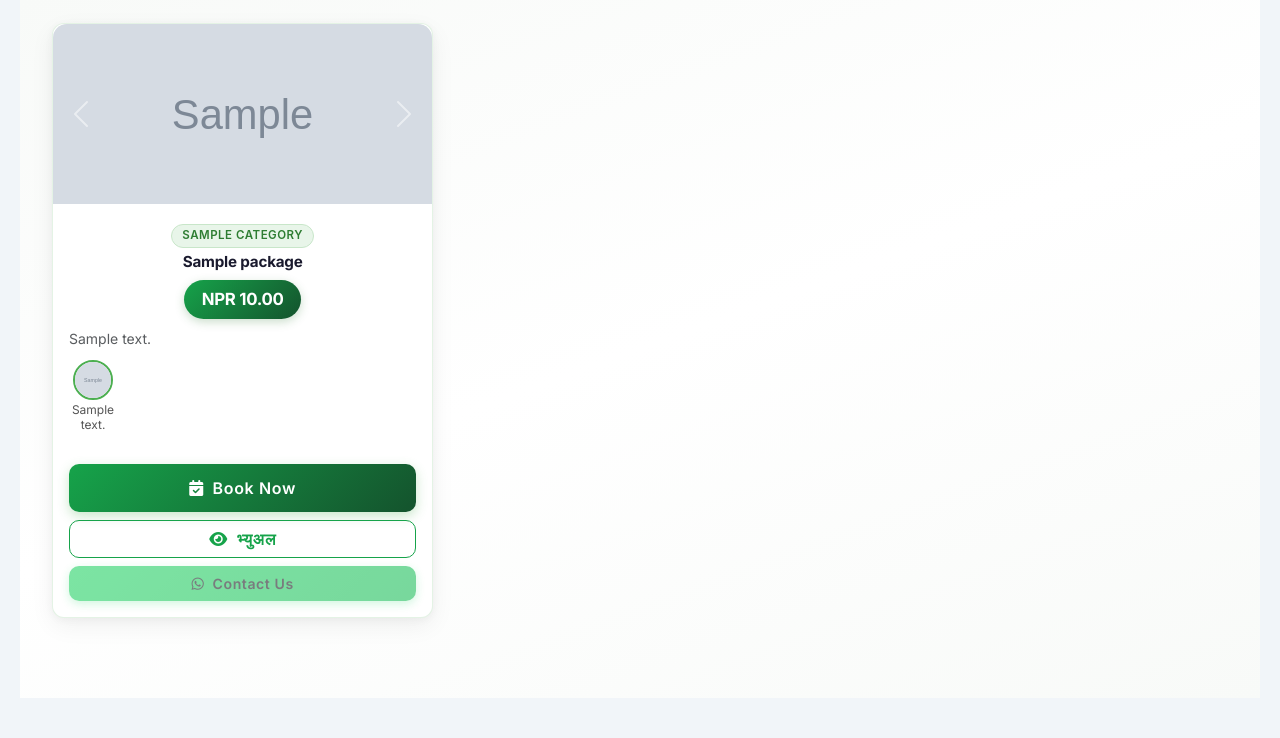
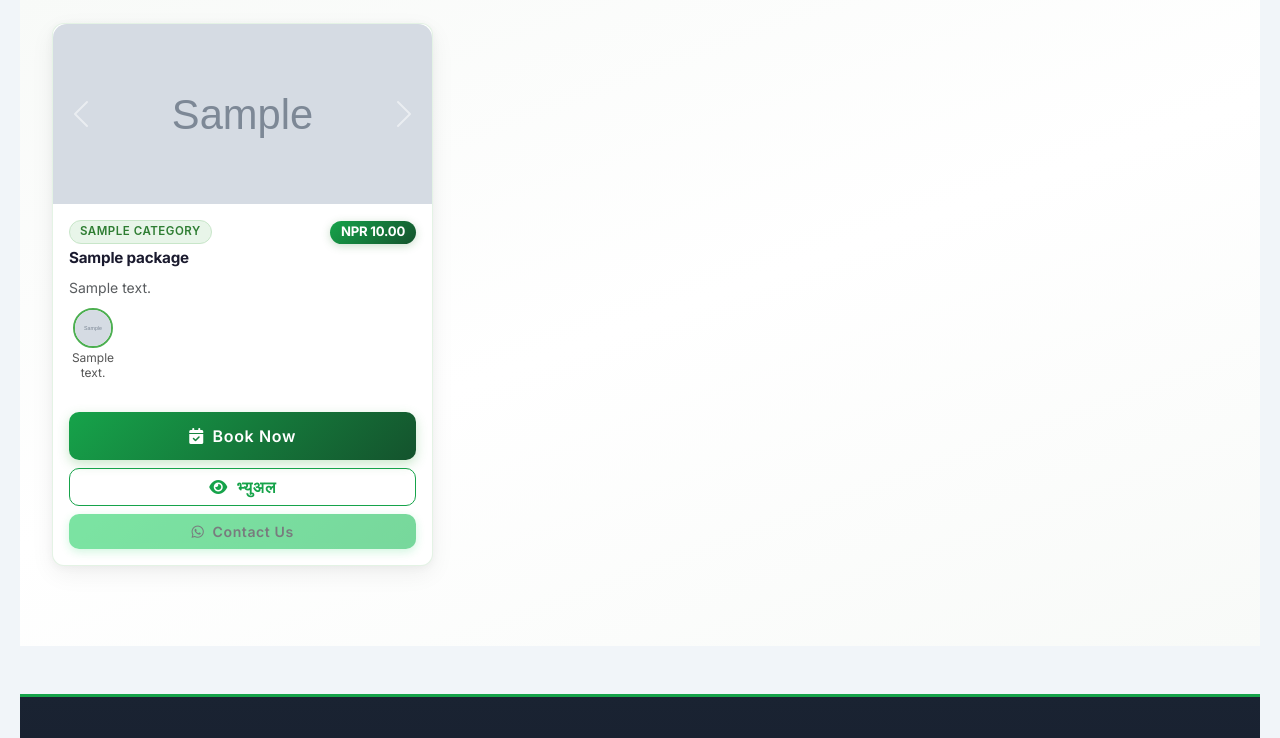
Before and after one commit to marriagestationpvtltd-lang/venubooking, a PHP site: page /packages.php in a window 1280 px wide. Shown: the part 220-958 px from the top of the page. Run offline with PHP 8.4, Linux system fonts and the light colour scheme; data comes from the database, SQL or seed files in the repository; tables that the repository leaves empty hold one stand-in row (values such as "Sample post"); grey boxes marked "Sample" are stand-in pictures; some libraries are stand-ins or nearby versions; some web fonts are replaced.

Commit message:
Fix package card price layout: compact badge in meta-row with category
Agent-Logs-Url: https://github.com/marriagestationpvtltd-lang/venubooking/sessions/110b1a1c-1a4a-4550-8be5-713dd04f2e6c

Co-authored-by: marriagestationpvtltd-lang <254104945+marriagestationpvtltd-lang@users.noreply.github.com>

```diff
--- a/css/style.css
+++ b/css/style.css
@@ -1370,6 +1370,19 @@ footer a:hover {
     box-shadow: var(--shadow-card-hover);
 }
 
+/* Card meta row: category badge (left) + price badge (right) */
+.pkg-card-meta-row {
+    display: flex;
+    align-items: center;
+    gap: 0.4rem;
+    flex-wrap: nowrap;
+}
+
+.pkg-card-meta-row .package-price {
+    margin-left: auto;
+}
+
+
 .package-name {
     font-family: var(--font-body);
     font-size: 0.95rem;
@@ -1379,21 +1392,24 @@ footer a:hover {
     line-height: 1.3;
 }
 
-/* Price block – green pill badge */
+/* Price badge – compact pill in meta row */
 .package-price {
-    display: inline-block;
+    display: inline-flex;
+    align-items: center;
     background: linear-gradient(135deg, var(--primary-green), var(--dark-green));
     border-radius: 50px;
-    padding: 0.4rem 1.1rem;
-    box-shadow: 0 3px 10px rgba(46, 125, 50, 0.25);
+    padding: 0.22rem 0.7rem;
+    box-shadow: 0 2px 8px rgba(46, 125, 50, 0.25);
+    white-space: nowrap;
+    flex-shrink: 0;
 }
 
 .package-price .price-label {
     font-family: var(--font-body);
-    font-size: 1.05rem;
-    font-weight: 800;
+    font-size: 0.82rem;
+    font-weight: 700;
     color: #ffffff;
-    letter-spacing: -0.3px;
+    letter-spacing: -0.2px;
     line-height: 1.2;
 }
 
--- a/packages.php
+++ b/packages.php
@@ -115,19 +115,17 @@ if (!empty($service_categories)) {
                                 <?php endif; ?>
                             <?php endif; ?>
                             <div class="card-body d-flex flex-column p-3">
-                                <?php if (!empty($pkg['category_name'])): ?>
-                                <div class="text-center mb-1">
-                                    <span class="pkg-category-badge"><?php echo htmlspecialchars($pkg['category_name'], ENT_QUOTES, 'UTF-8'); ?></span>
-                                </div>
-                                <?php endif; ?>
-                                <h5 class="package-name text-center mb-2">
-                                    <?php echo htmlspecialchars($pkg['name']); ?>
-                                </h5>
-                                <div class="text-center mb-2">
-                                    <div class="package-price d-inline-block">
+                                <div class="pkg-card-meta-row mb-1">
+                                    <?php if (!empty($pkg['category_name'])): ?>
+                                        <span class="pkg-category-badge"><?php echo htmlspecialchars($pkg['category_name'], ENT_QUOTES, 'UTF-8'); ?></span>
+                                    <?php endif; ?>
+                                    <div class="package-price">
                                         <span class="price-label"><?php echo formatCurrency($pkg['price']); ?></span>
                                     </div>
                                 </div>
+                                <h5 class="package-name mb-2">
+                                    <?php echo htmlspecialchars($pkg['name']); ?>
+                                </h5>
                                 <?php if (!empty($pkg['description'])): ?>
                                 <p class="text-muted small mb-2"><?php echo sanitize($pkg['description']); ?></p>
                                 <?php endif; ?>
```
Also changed, not shown: index.php (+8 -10 lines).
